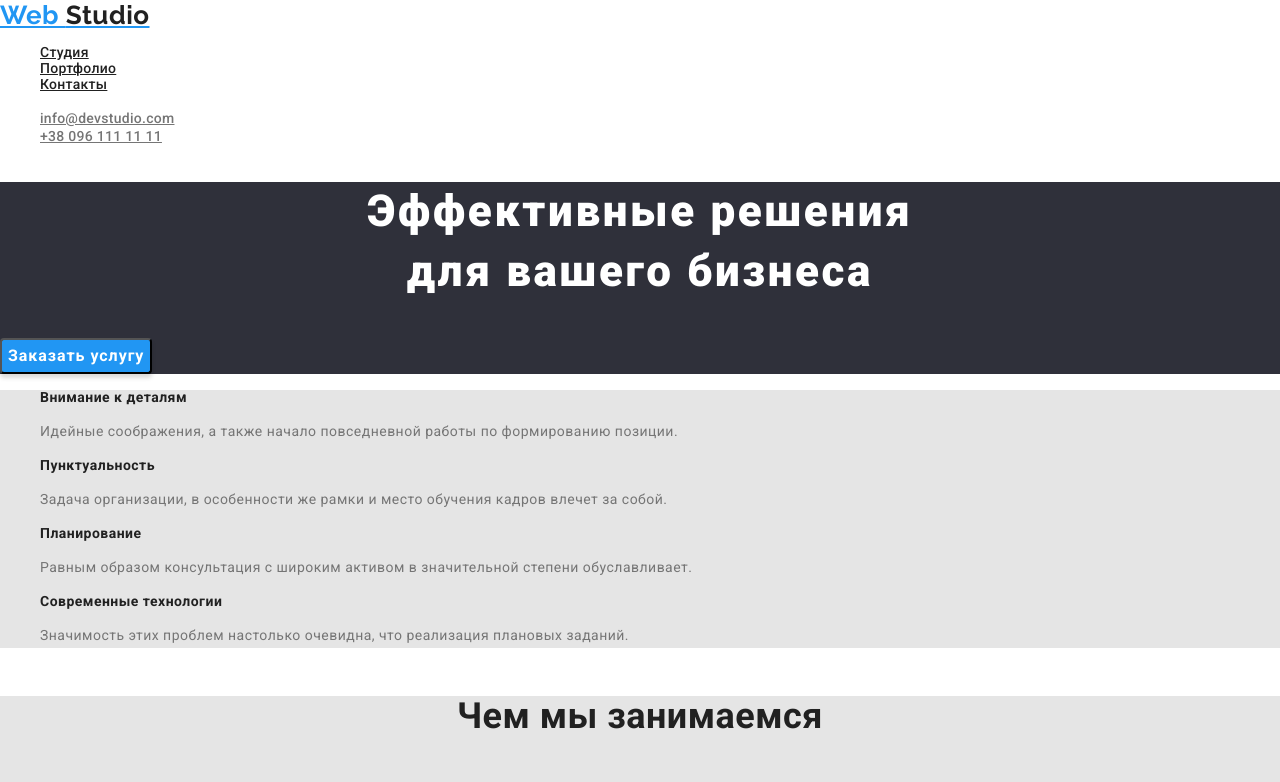
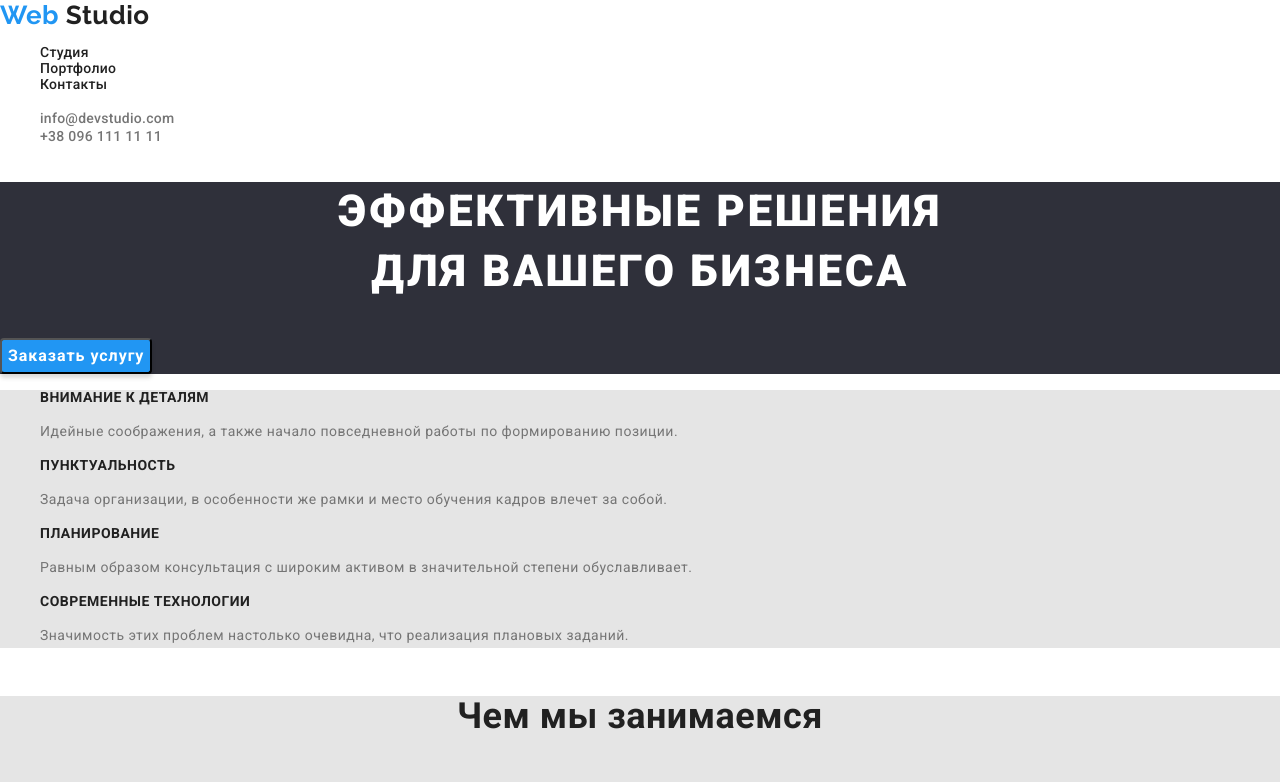
Before and after one commit to Artyom1910/goit-markup-hw-02, a plain HTML site: page index.html in a window 1280 px wide. Shown: the top 782 px of the page. Drawn offline with nearby package versions, Linux system fonts and the light colour scheme.

Commit message:
цвет и текст исправление

```diff
--- a/css/styles.css
+++ b/css/styles.css
@@ -10,6 +10,10 @@ body {
   color: var(--primary-text-color);
   font-family: Roboto, sans-serif;
   letter-spacing: 0.03em;
+}
+
+a {
+  text-decoration: none;
 }
 
 header {
--- a/index.html
+++ b/index.html
@@ -44,7 +44,7 @@
 
     <main>
       <section class="hero">
-        <h1 class="hero-title">Эффективные решения<br />для вашего бизнеса</h1>
+        <h1 class="hero-title">ЭФФЕКТИВНЫЕ РЕШЕНИЯ<br />ДЛЯ ВАШЕГО БИЗНЕСА</h1>
         <button type="button" class="hero-button">Заказать услугу</button>
       </section>
 
@@ -52,28 +52,28 @@
         <h2 class="title-none">Наши преимущества</h2>
         <ul class="list">
           <li>
-            <h3 class="title">Внимание к деталям</h3>
+            <h3 class="title">ВНИМАНИЕ К ДЕТАЛЯМ</h3>
             <p class="text">
               Идейные соображения, а также начало повседневной работы по
               формированию позиции.
             </p>
           </li>
           <li>
-            <h3 class="title">Пунктуальность</h3>
+            <h3 class="title">ПУНКТУАЛЬНОСТЬ</h3>
             <p class="text">
               Задача организации, в особенности же рамки и место обучения кадров
               влечет за собой.
             </p>
           </li>
           <li>
-            <h3 class="title">Планирование</h3>
+            <h3 class="title">ПЛАНИРОВАНИЕ</h3>
             <p class="text">
               Равным образом консультация с широким активом в значительной
               степени обуславливает.
             </p>
           </li>
           <li>
-            <h3 class="title">Современные технологии</h3>
+            <h3 class="title">СОВРЕМЕННЫЕ ТЕХНОЛОГИИ</h3>
             <p class="text">
               Значимость этих проблем настолько очевидна, что реализация
               плановых заданий.
```
Also changed, not shown: portfolio.html (+9 -9 lines).
